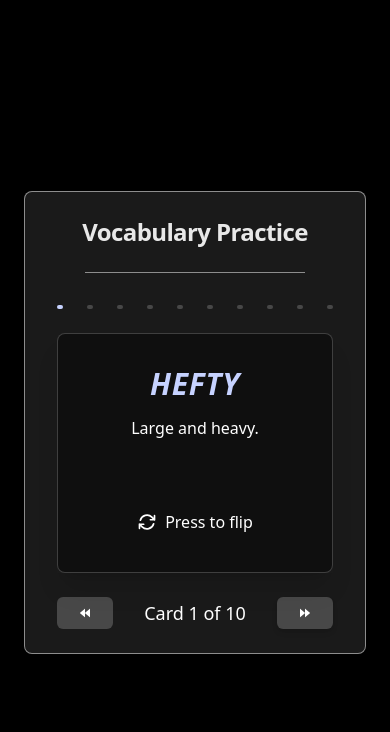
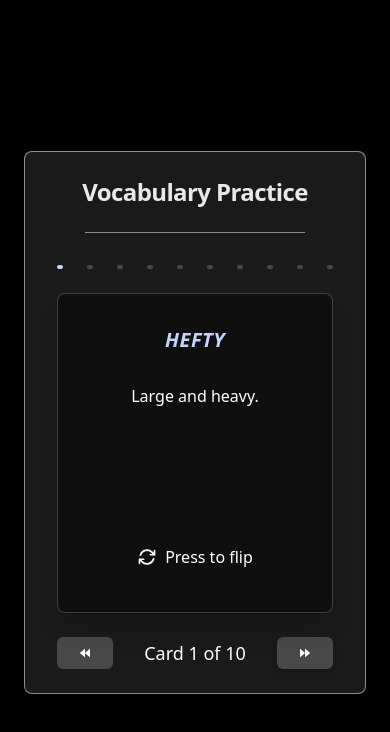
Before and after one commit to deregowskipiotr/fishka, a React (Vite) app: page / in a window 390 px wide. Shown: the top 732 px of the page. Built offline with nearby package versions, Linux system fonts and the light colour scheme.

Commit message:
mobile view improved

```diff
--- a/src/components/SpinningArrow.tsx
+++ b/src/components/SpinningArrow.tsx
@@ -1,3 +1,4 @@
+"use client"
 import { motion } from "framer-motion";
 
 
--- a/src/components/VocabularyCard.tsx
+++ b/src/components/VocabularyCard.tsx
@@ -1,4 +1,5 @@
 // src/components/VocabularyCard.tsx
+"use client"
 import React from "react";
 import { motion } from "framer-motion";
 import SpinningArrows from "./SpinningArrow";
@@ -21,7 +22,7 @@ const VocabularyCard: React.FC<VocabularyCardProps> = ({
   const toggleFlip = () => setIsFlipped((f) => !f);
 
   return (
-    <div className="relative w-full h-60 perspective " onClick={toggleFlip}>
+    <div className="relative w-full h-80 md:h-60 perspective " onClick={toggleFlip}>
       <motion.div
         className="w-full h-full shadow-xl"
         animate={{ rotateY: isFlipped ? 180 : 0 }}
@@ -30,7 +31,7 @@ const VocabularyCard: React.FC<VocabularyCardProps> = ({
       >
         {/* Front Side */}
         <div className="absolute w-full h-full backface-hidden flex flex-col justify-center items-center p-8 bg-black/40 border border-white/20 rounded-lg">
-          <h2 className="text-3xl font-semibold italic tracking-wide uppercase text-indigo-200 mb-4 h-1/5">
+          <h2 className=" text-xl md:text-3xl font-semibold italic tracking-wide uppercase text-indigo-200 mb-4 h-1/5">
             {word}
           </h2>
           <p className="text-white text-center mb-6 h-3/5">{explanation}</p>
@@ -51,7 +52,7 @@ const VocabularyCard: React.FC<VocabularyCardProps> = ({
 
         {/* Back Side */}
         <div className="absolute w-full h-full backface-hidden rotate-y-180 bg-white/20 border border-white/10 flex flex-col p-8 text-white text-center rounded-lg">
-          <div className="flex flex-col items-start justify-center h-4/5 gap-4">
+          <div className="flex flex-col items-start justify-center h-4/5 gap-4 leading-tight md:leading-normal">
             <p className="-mt-4 text-start">
               <span className="text-indigo-200 font-bold pr-2">Level B1/B2:</span>
               {example}
```
